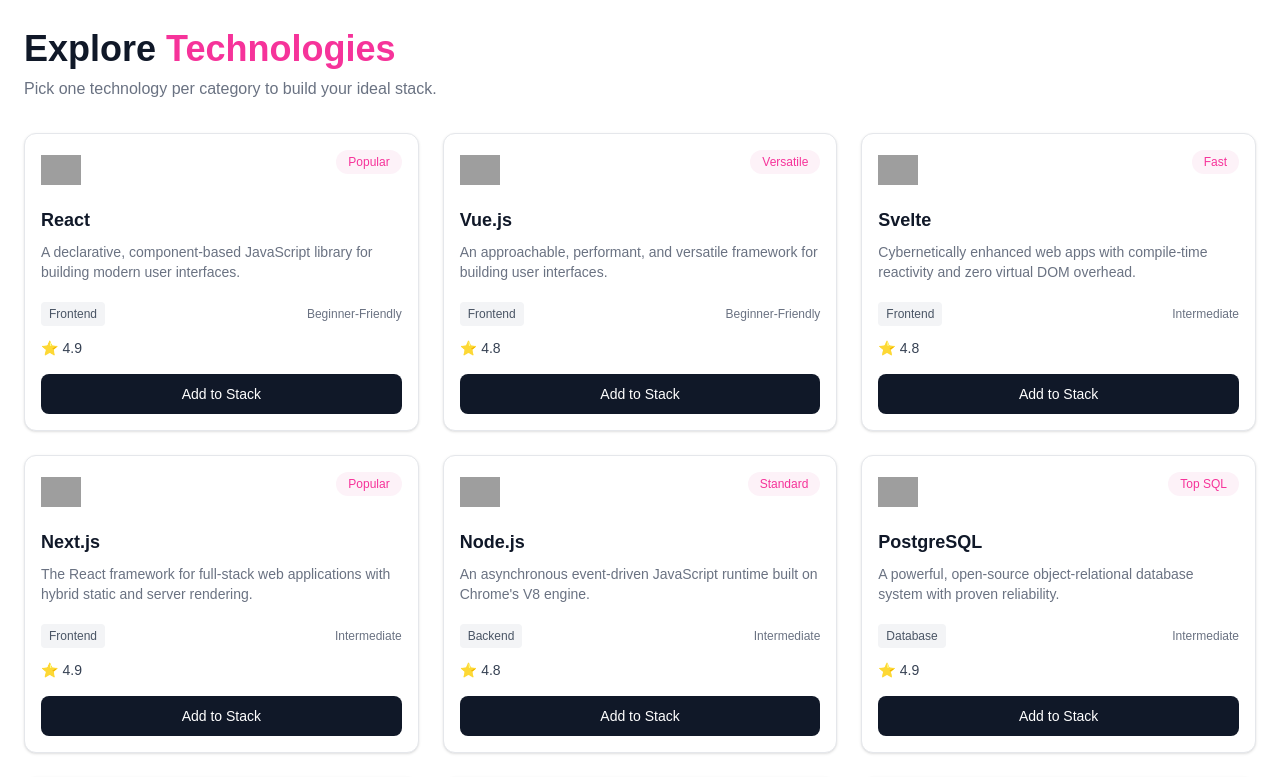
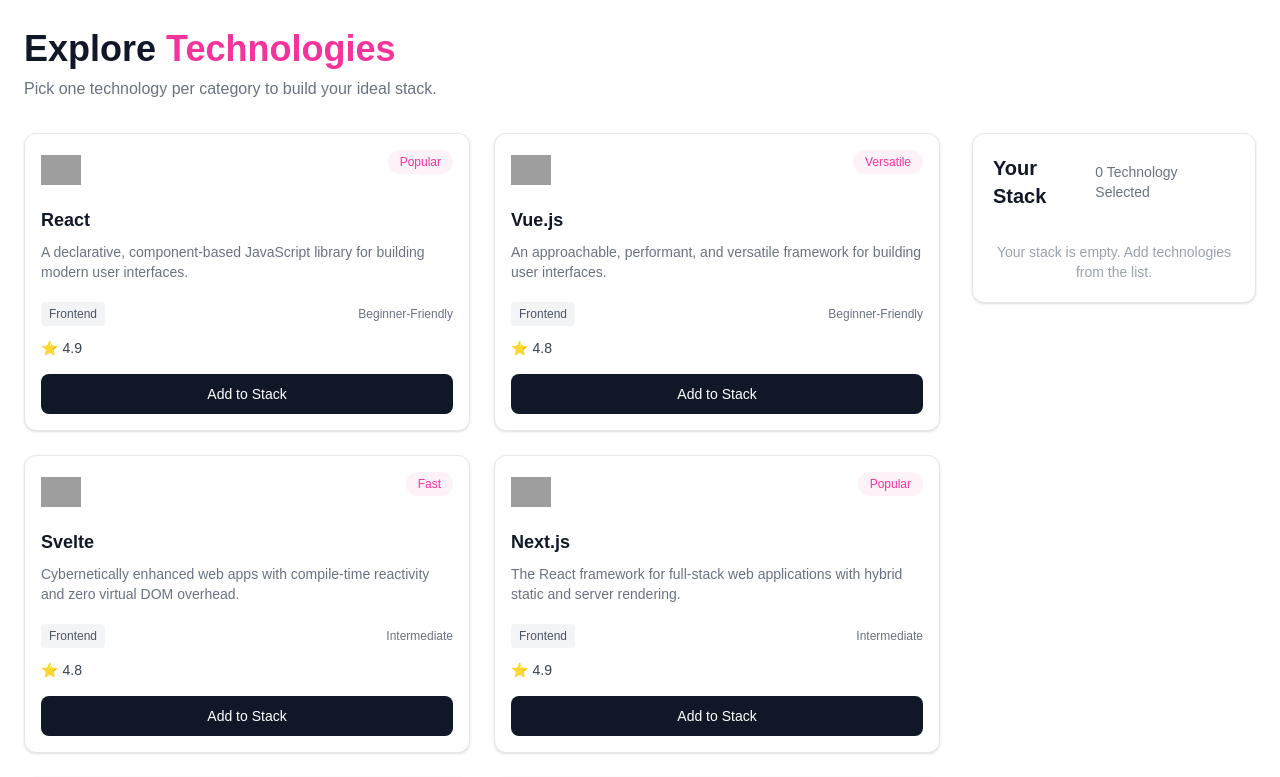
Before and after one commit to khalidredoy/Assignment-5, a React (Vite) app: page / in a window 1280 px wide. Shown: the part 700-1477 px from the top of the page. Built offline with nearby package versions, Linux system fonts and the light colour scheme; grey boxes are pictures that could not be loaded.

Commit message:
Add stack functionality

```diff
--- a/src/components/TechnologyCard.tsx
+++ b/src/components/TechnologyCard.tsx
@@ -2,9 +2,13 @@
 
 interface TechnologyCardProps {
   technology: Technology;
+  onAddToStack: (technology: Technology) => void;
 }
 
-const TechnologyCard = ({ technology }: TechnologyCardProps) => {
+const TechnologyCard = ({
+  technology,
+  onAddToStack,
+}: TechnologyCardProps) => {
   return (
     <div className="rounded-xl border border-gray-200 bg-white p-4 shadow-sm">
 
@@ -30,7 +34,6 @@
         {technology.description}
       </p>
 
-
       <div className="mt-5 flex items-center justify-between">
         <span className="rounded bg-gray-100 px-2 py-1 text-xs text-gray-600">
           {technology.category}
@@ -48,7 +51,10 @@
       </div>
 
 
-      <button className="mt-4 w-full rounded-lg bg-gray-900 py-2.5 text-sm font-medium text-white">
+      <button
+        onClick={() => onAddToStack(technology)}
+        className="mt-4 w-full rounded-lg bg-gray-900 py-2.5 text-sm font-medium text-white"
+      >
         Add to Stack
       </button>
     </div>
--- a/src/components/TechnologySection.tsx
+++ b/src/components/TechnologySection.tsx
@@ -1,10 +1,13 @@
 import { useEffect, useState } from "react";
 import type { Technology } from "../types/technology";
 import TechnologyCard from "./TechnologyCard";
+import YourStack from "./YourStack";
 
 const TechnologySection = () => {
   const [technologies, setTechnologies] = useState<Technology[]>([]);
   const [loading, setLoading] = useState(true);
+
+  const [stack, setStack] = useState<Technology[]>([]);
 
   useEffect(() => {
     fetch("/technologies.json")
@@ -18,6 +21,10 @@
         setLoading(false);
       });
   }, []);
+
+  const handleAddToStack = (technology: Technology) => {
+    setStack((prevStack) => [...prevStack, technology]);
+  };
 
   if (loading) {
     return <p>Loading...</p>;
@@ -33,13 +40,20 @@
         Pick one technology per category to build your ideal stack.
       </p>
 
-      <div className="mt-8 grid grid-cols-1 gap-6 md:grid-cols-2 lg:grid-cols-3">
+      <div className="mt-8 grid grid-cols-1 gap-8 lg:grid-cols-4">
+        <div className="lg:col-span-3 grid grid-cols-1 gap-6 md:grid-cols-2">
           {technologies.map((technology) => (
             <TechnologyCard
               key={technology.id}
               technology={technology}
+              onAddToStack={handleAddToStack}
             />
           ))}
+        </div>
+
+        <div>
+          <YourStack stack={stack} />
+        </div>
       </div>
     </section>
   );
--- /dev/null
+++ b/src/components/YourStack.tsx
@@ -0,0 +1,56 @@
+import type { Technology } from "../types/technology";
+
+interface YourStackProps {
+  stack: Technology[];
+}
+
+const YourStack = ({ stack }: YourStackProps) => {
+  return (
+    <div className="rounded-xl border border-gray-200 bg-white p-5 shadow-sm">
+
+      <div className="flex items-center justify-between">
+        <h2 className="text-xl font-bold text-gray-900">
+          Your Stack
+        </h2>
+
+        <span className="text-sm text-gray-500">
+          {stack.length} Technology Selected
+        </span>
+      </div>
+
+
+      {stack.length === 0 ? (
+        <p className="mt-8 text-center text-sm text-gray-400">
+          Your stack is empty. Add technologies from the list.
+        </p>
+      ) : (
+        <div className="mt-5 space-y-3">
+          {stack.map((technology) => (
+            <div
+              key={technology.id}
+              className="flex items-center gap-3 rounded-lg border border-gray-100 p-3"
+            >
+              <img
+                src={technology.icon}
+                alt={technology.name}
+                className="h-9 w-9 object-contain"
+              />
+
+              <div>
+                <h3 className="font-medium text-gray-900">
+                  {technology.name}
+                </h3>
+
+                <p className="text-xs text-gray-500">
+                  {technology.category}
+                </p>
+              </div>
+            </div>
+          ))}
+        </div>
+      )}
+    </div>
+  );
+};
+
+export default YourStack;
```
Lines whose indentation alone changed are shown as unchanged.
